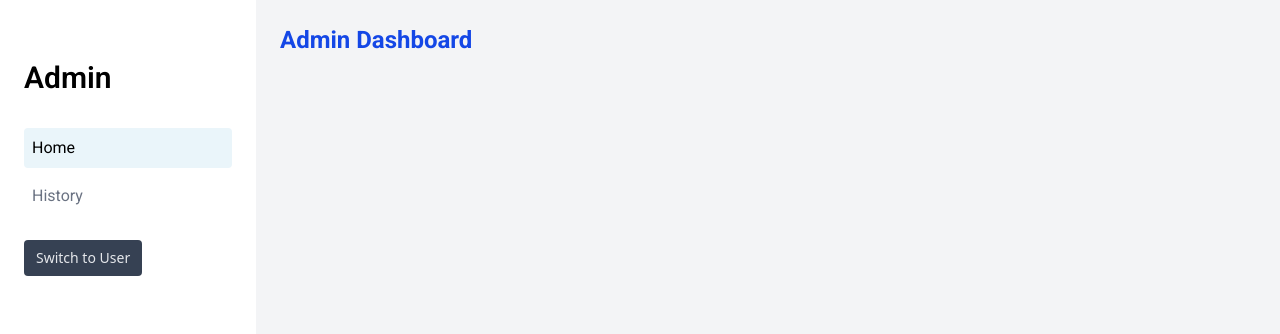
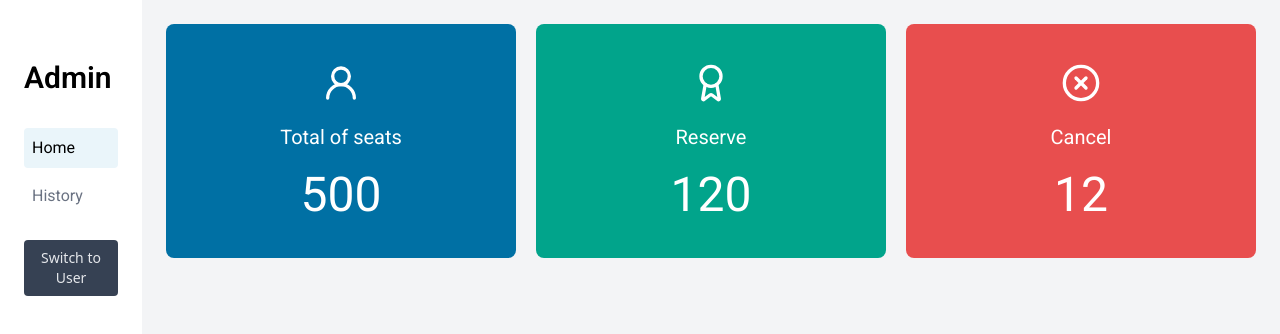
Before and after one commit to tatchunari/datawow-concert-system, a Next.js app in the folder apps/frontend/: page /dashboard/admin in a window 1280 px wide. Shown: the top 334 px of the page. Built offline with nearby package versions, Linux system fonts and the light colour scheme.

Commit message:
feat: add StatCard component for reusability

```diff
--- /dev/null
+++ b/apps/frontend/src/app/components/Statcard.tsx
@@ -0,0 +1,29 @@
+import React from "react";
+
+interface StatCardProps {
+  icon: React.ReactNode;
+  label: string;
+  value: string | number;
+  color?: string;
+}
+
+const StatCard = ({
+  icon,
+  label,
+  value,
+  color = "bg-card-blue",
+}: StatCardProps) => {
+  return (
+    <div
+      className={`w-[350px] h-[234px] flex justify-center items-center rounded-lg ${color}`}
+    >
+      <div className="flex flex-col gap-y-5 items-center justify-center">
+        <div className="text-white w-10 h-10">{icon}</div>
+        <p className="text-white text-xl">{label}</p>
+        <p className="text-white text-5xl">{value}</p>
+      </div>
+    </div>
+  );
+};
+
+export default StatCard;
--- a/apps/frontend/src/app/dashboard/admin/page.tsx
+++ b/apps/frontend/src/app/dashboard/admin/page.tsx
@@ -1,3 +1,33 @@
+import StatCard from "@/app/components/Statcard";
+
+// Icons
+import { UserRound } from "lucide-react";
+import { Award } from "lucide-react";
+import { CircleX } from "lucide-react";
 export default function AdminDashboardPage() {
-  return <h1 className="text-2xl font-bold text-blue-700">Admin Dashboard</h1>;
+  return (
+    <div>
+      {/* Stats Card Section */}
+      <div className="flex flex-row gap-x-5">
+        <StatCard
+          icon={<UserRound className="w-10 h-10" />}
+          label="Total of seats"
+          value={500}
+          color="bg-card-blue"
+        />
+        <StatCard
+          icon={<Award className="w-10 h-10" />}
+          label="Reserve"
+          value={120}
+          color="bg-card-green"
+        />
+        <StatCard
+          icon={<CircleX className="w-10 h-10" />}
+          label="Cancel"
+          value={12}
+          color="bg-card-red"
+        />
+      </div>
+    </div>
+  );
 }
```
